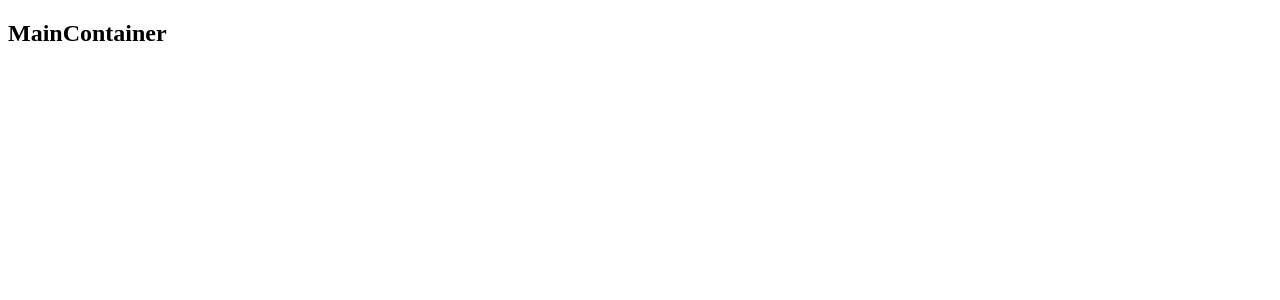
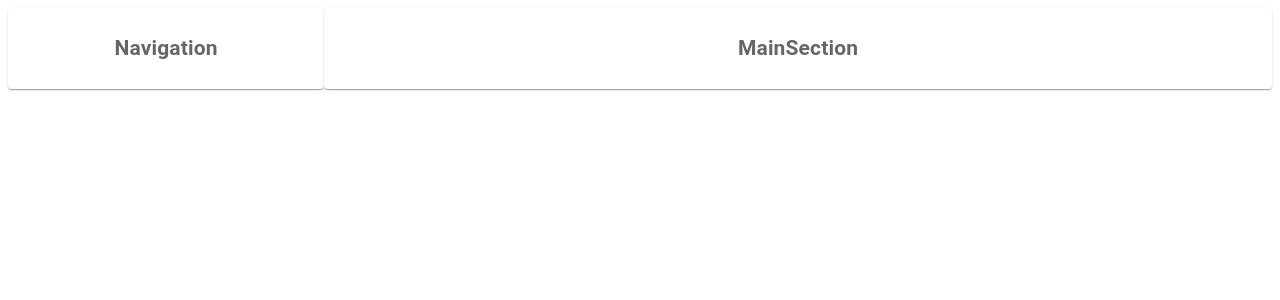
Before and after one commit to toyman640/construction-temp, a React (Create React App) app: page / in a window 1280 px wide. Shown: the top 300 px of the page. Built offline with nearby package versions, Linux system fonts and the light colour scheme.

Commit message:
Add Navigaion and main section components

```diff
--- a/src/components/MainContainer.js
+++ b/src/components/MainContainer.js
@@ -1,9 +1,30 @@
 import React from 'react';
+import { styled } from '@mui/material/styles';
+import Box from '@mui/material/Box';
+import Paper from '@mui/material/Paper';
+import Grid from '@mui/material/Grid';
+import MainSection from './MainSection';
+import Navigation from './Navigation';
+
+const Item = styled(Paper)(({ theme }) => ({
+  backgroundColor: theme.palette.mode === 'dark' ? '#1A2027' : '#fff',
+  ...theme.typography.body2,
+  padding: theme.spacing(1),
+  textAlign: 'center',
+  color: theme.palette.text.secondary,
+}));
 
 const MainContainer = () => (
-  <div>
-    <h2> MainContainer</h2>
-  </div>
+  <Box sx={{ flexGrow: 1 }}>
+    <Grid container spacing={0} columns={16}>
+      <Grid item lg={4}>
+        <Item><Navigation /></Item>
+      </Grid>
+      <Grid item xs={12}>
+        <Item><MainSection /></Item>
+      </Grid>
+    </Grid>
+  </Box>
 );
 
 export default MainContainer;
--- /dev/null
+++ b/src/components/MainSection.js
@@ -0,0 +1,11 @@
+import React from 'react';
+
+const MainSection = () => (
+  <div>
+    <h2>
+      MainSection
+    </h2>
+  </div>
+);
+
+export default MainSection;
--- /dev/null
+++ b/src/components/Navigation.js
@@ -0,0 +1,9 @@
+import React from 'react';
+
+const Navigation = () => (
+  <h2>
+    Navigation
+  </h2>
+);
+
+export default Navigation;
```
